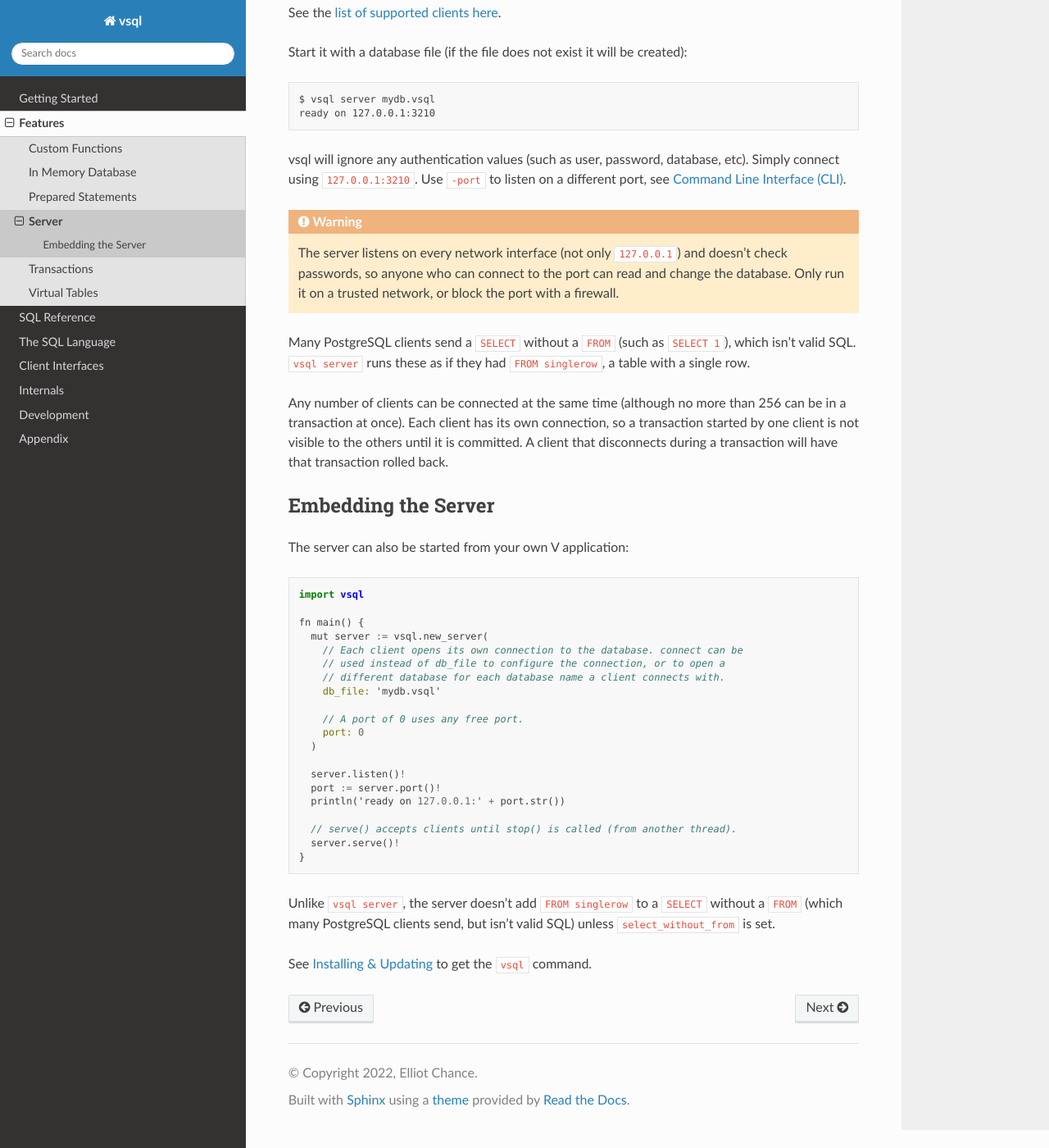
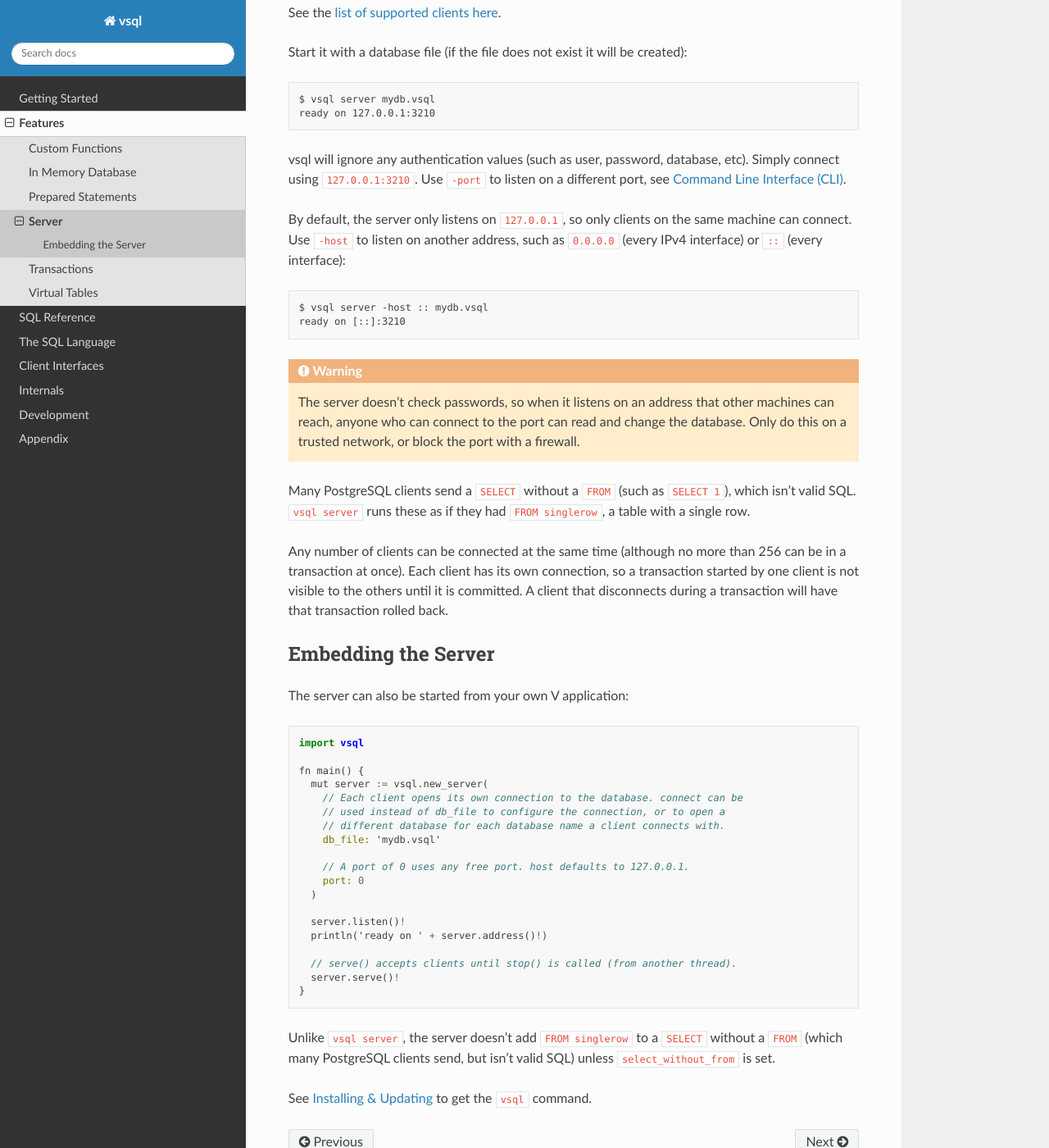
Before and after one commit to elliotchance/vsql, a Sphinx documentation site: the page built from docs/server.rst, in a window 1280 px wide and 1400 px high, scrolled down 228 px. Shown: the whole window at 82% size. Built offline with Sphinx 7.4.7 and the Read the Docs theme 3.1.0, drawn with Linux system fonts in a browser that asks for light colours.

Commit message:
server: Listen on 127.0.0.1 by default (#547)
The server used to listen on every interface while printing "ready on
127.0.0.1". It now only listens on 127.0.0.1 unless -host (or
ServerOptions.host) says otherwise, such as 0.0.0.0 or ::, and prints the
address it's really listening on (Server.address()). The server still doesn't
check passwords, which the docs warn about.

Fixes #518

Co-authored-by: Claude Opus 5.5 <noreply@anthropic.com>

```diff
--- a/docs/cli.rst
+++ b/docs/cli.rst
@@ -129,6 +129,8 @@ may connect to it with one of the :doc:`supported PostgreSQL clients
 
 Options are:
 
+- ``-host``: Address to listen on (default 127.0.0.1). Use ``0.0.0.0`` or
+  ``::`` to accept clients from other machines.
 - ``-port`` or ``-p``: Port number (default 3210).
 - ``-verbose`` or ``-v``: Verbose (show all messages in and out of the server).
 
--- a/docs/server.rst
+++ b/docs/server.rst
@@ -18,11 +18,20 @@ vsql will ignore any authentication values (such as user, password, database,
 etc). Simply connect using ``127.0.0.1:3210``. Use ``-port`` to listen on a
 different port, see :doc:`cli`.
 
+By default, the server only listens on ``127.0.0.1``, so only clients on the
+same machine can connect. Use ``-host`` to listen on another address, such as
+``0.0.0.0`` (every IPv4 interface) or ``::`` (every interface):
+
+.. code-block:: text
+
+   $ vsql server -host :: mydb.vsql
+   ready on [::]:3210
+
 .. warning::
 
-   The server listens on every network interface (not only ``127.0.0.1``) and
-   doesn't check passwords, so anyone who can connect to the port can read and
-   change the database. Only run it on a trusted network, or block the port
+   The server doesn't check passwords, so when it listens on an address that
+   other machines can reach, anyone who can connect to the port can read and
+   change the database. Only do this on a trusted network, or block the port
    with a firewall.
 
 Many PostgreSQL clients send a ``SELECT`` without a ``FROM`` (such as
@@ -51,13 +60,12 @@ The server can also be started from your own V application:
        // different database for each database name a client connects with.
        db_file: 'mydb.vsql'
 
-       // A port of 0 uses any free port.
+       // A port of 0 uses any free port. host defaults to 127.0.0.1.
        port: 0
      )
 
      server.listen()!
-     port := server.port()!
-     println('ready on 127.0.0.1:' + port.str())
+     println('ready on ' + server.address()!)
 
      // serve() accepts clients until stop() is called (from another thread).
      server.serve()!
--- a/docs/v-client-library-docs.rst
+++ b/docs/v-client-library-docs.rst
@@ -693,6 +693,11 @@ struct ServerOptions
    pub:
    	// db_file is opened for every client, unless connect is set.
    	db_file string
+   	// host is the address to listen on. If it's empty, 127.0.0.1 is used, which
+   	// only accepts clients on the same machine. Use 0.0.0.0 (every IPv4
+   	// interface) or :: (every interface) to accept clients from other machines.
+   	// An IPv6 address doesn't need brackets.
+   	host string
    	// port to listen on. If it's 0, any free port is used, see Server.port().
    	port int
    	// verbose prints every message in and out of the server.
```
Also changed, not shown: 3 other files.
